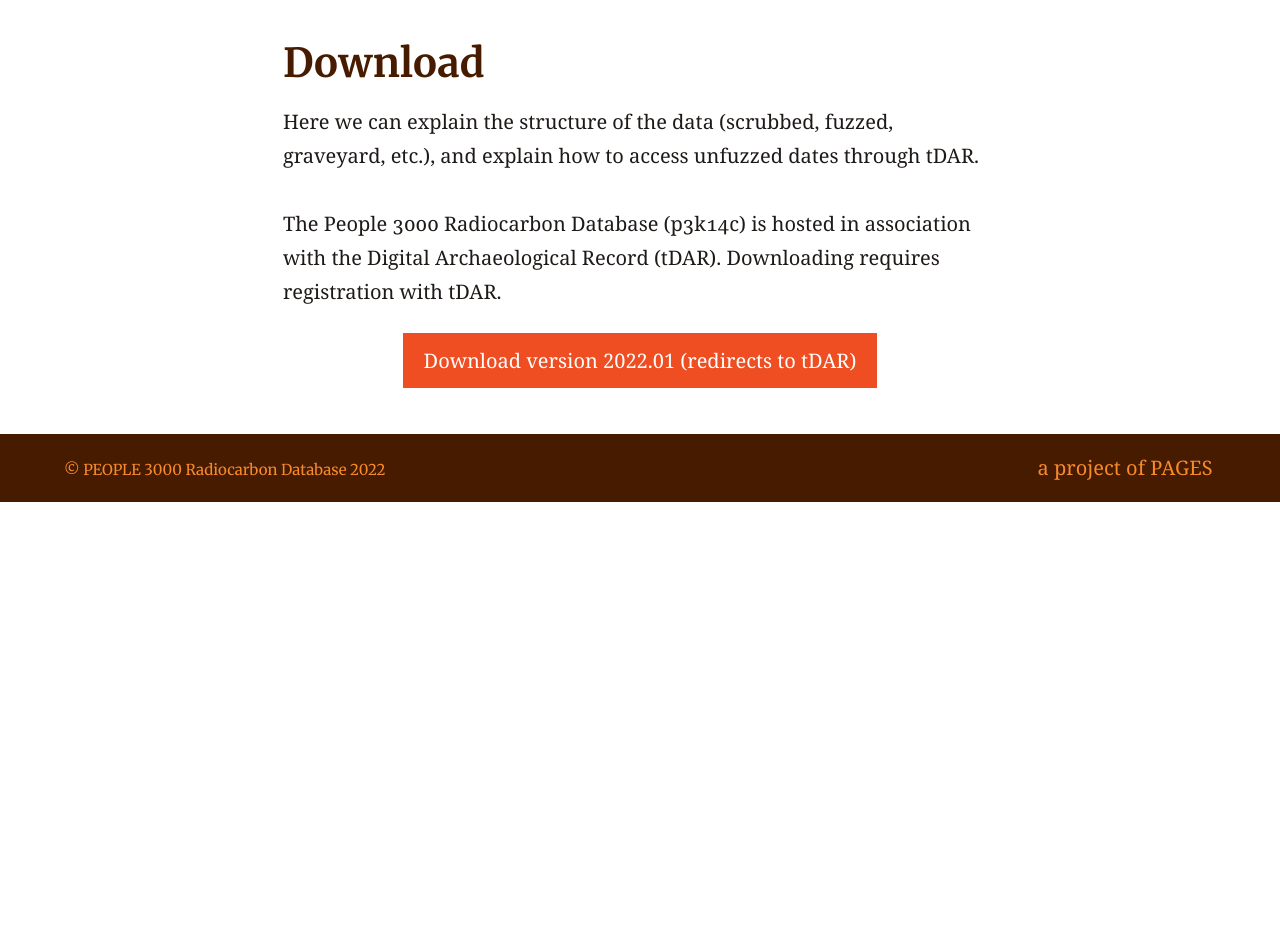
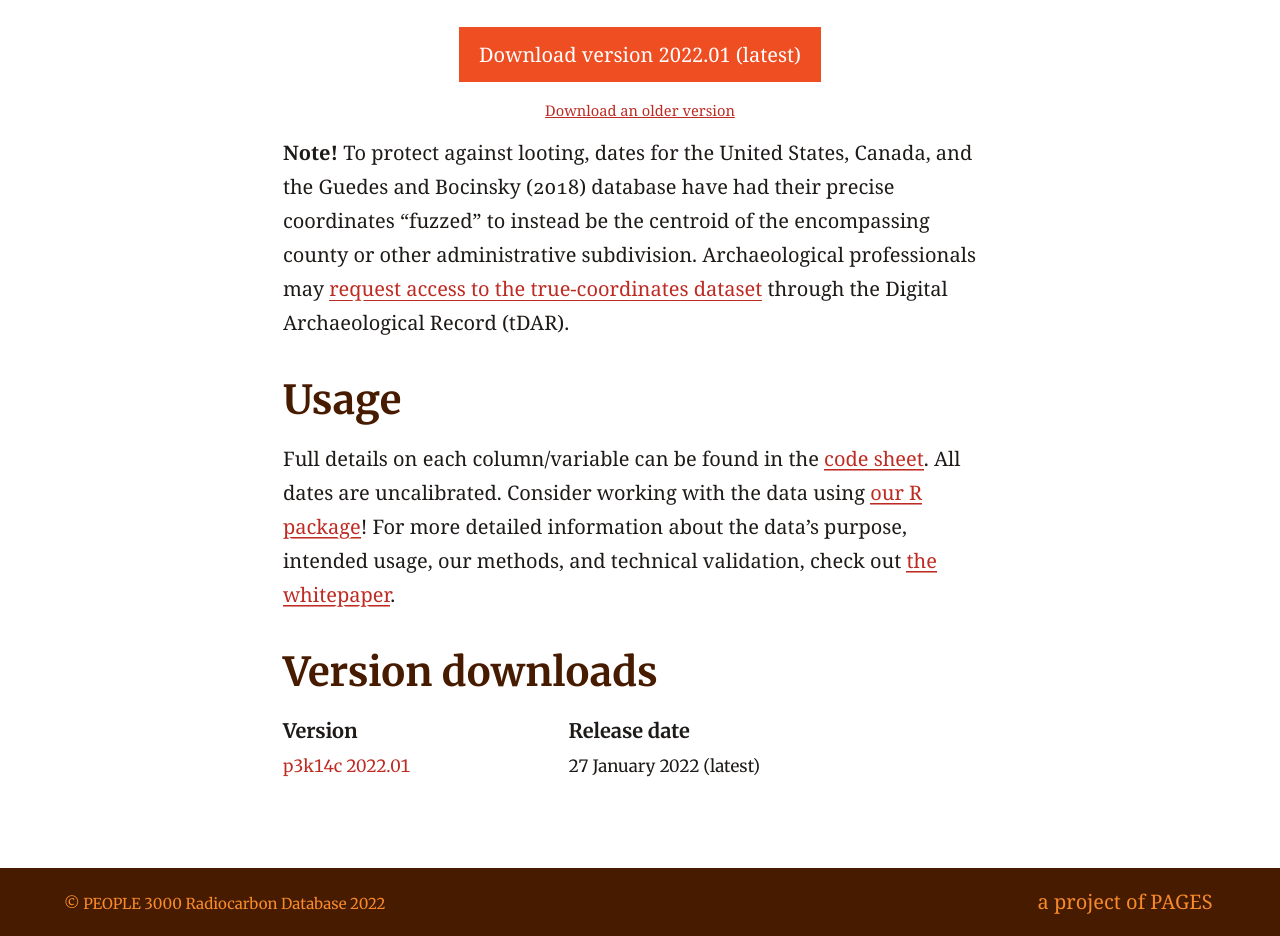
Before and after one commit to people3k/people3k.github.io, a Jekyll site: the page built from download.md, in a window 1280 px wide. Shown: the part 398-1334 px from the top of the page. Built offline with Jekyll 4.4.1, drawn with Linux system fonts in a browser that asks for light colours; before the commit the page ends 900 px from its top, so only the background shows below that.

Commit message:
Some updates!

```diff
--- a/_layouts/page.html
+++ b/_layouts/page.html
@@ -8,8 +8,6 @@
 
   <article class="article  article--page  content  typeset">
 
-    <h1>{{ page.title }}</h1>
-
     {{ content }}
 
   </article>
--- a/download.md
+++ b/download.md
@@ -5,13 +5,33 @@
 aside: false
 ---
 
-Here we can explain the structure of the data (scrubbed, fuzzed, graveyard,
-etc.), and explain how to access unfuzzed dates through tDAR.
+<div style="text-align:center;">
+{% include button.html text="Download version 2022.01 (latest)"
+link="/data/p3k14c_2022.01.csv" color="#EF4E22" %} <br />
+<a href="#version-downloads" style="font-size: 11pt; text-decoration: underline;">
+    Download an older version
+</a>
+</div>
 
-The People 3000 Radiocarbon Database (p3k14c) is hosted in association with the
-Digital Archaeological Record (tDAR). Downloading requires registration with
-tDAR.
+**Note!** To protect against looting, dates for the United States, Canada, and
+the Guedes and Bocinsky (2018) database have had their precise coordinates
+"fuzzed" to instead be the centroid of the encompassing county or
+other administrative subdivision. Archaeological professionals may [request
+access to the true-coordinates dataset](https://core.tdar.org/dataset/459172/p3k14c-scrubbed) through the Digital Archaeological Record
+(tDAR).
 
-<div style="text-align:center;">
-{% include button.html text="Download version 2022.01 (redirects to tDAR)"
-link="https://core.tdar.org/dataset/459164/p3k14c" color="#EF4E22" %} </div>
+# Usage
+
+Full details on each column/variable can be found in the
+[code sheet](/codesheet/). All dates are uncalibrated. Consider working with the
+data using [our R package](https://github.com/people3k/p3k14c)! For more
+detailed information about the data's purpose, intended usage, our methods, and
+technical validation, check out [the whitepaper](https://www.nature.com/articles/s41597-022-01118-7).
+
+# Version downloads
+
+| **Version** | **Release date** |
+|-------------|--------------|
+| [p3k14c 2022.01](/data/p3k14c_2022.01.csv) | 27 January 2022 (latest) |
+
+<br />
```
Also changed, not shown: contributors.md (+1 -68 lines), elements.md (deleted, +0 -144 lines), 1 other file.
